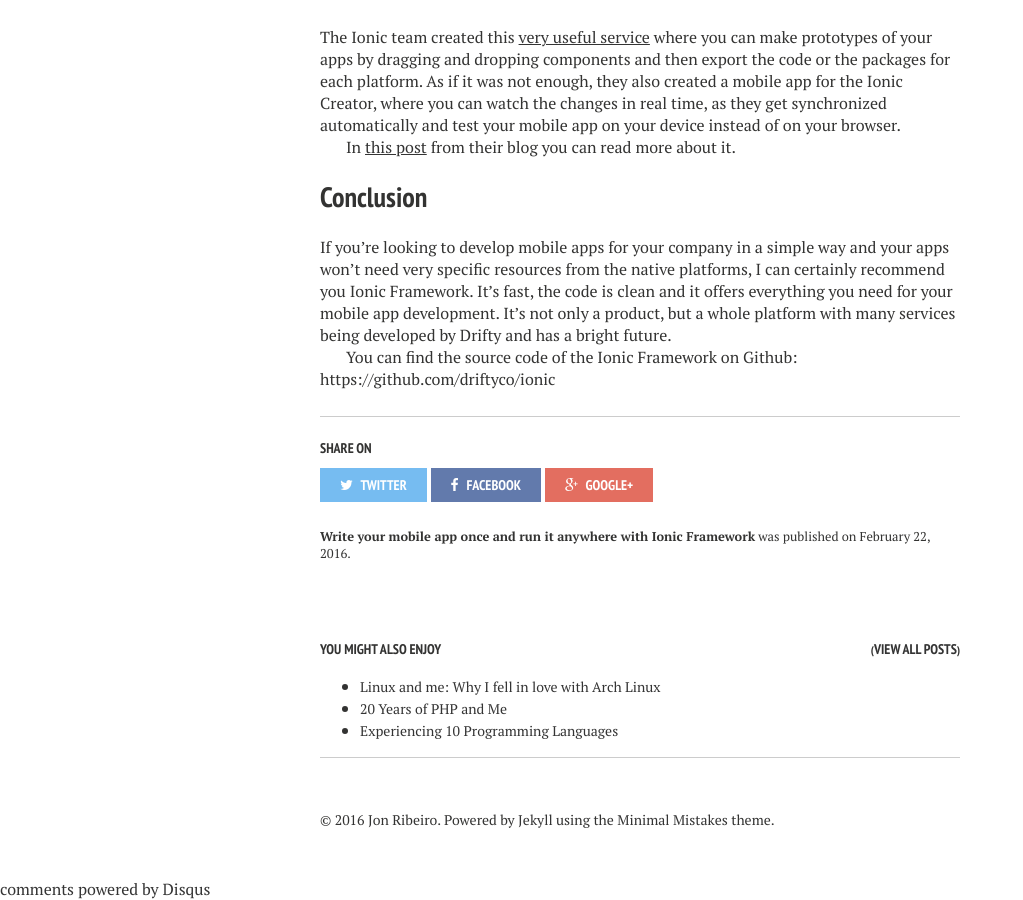
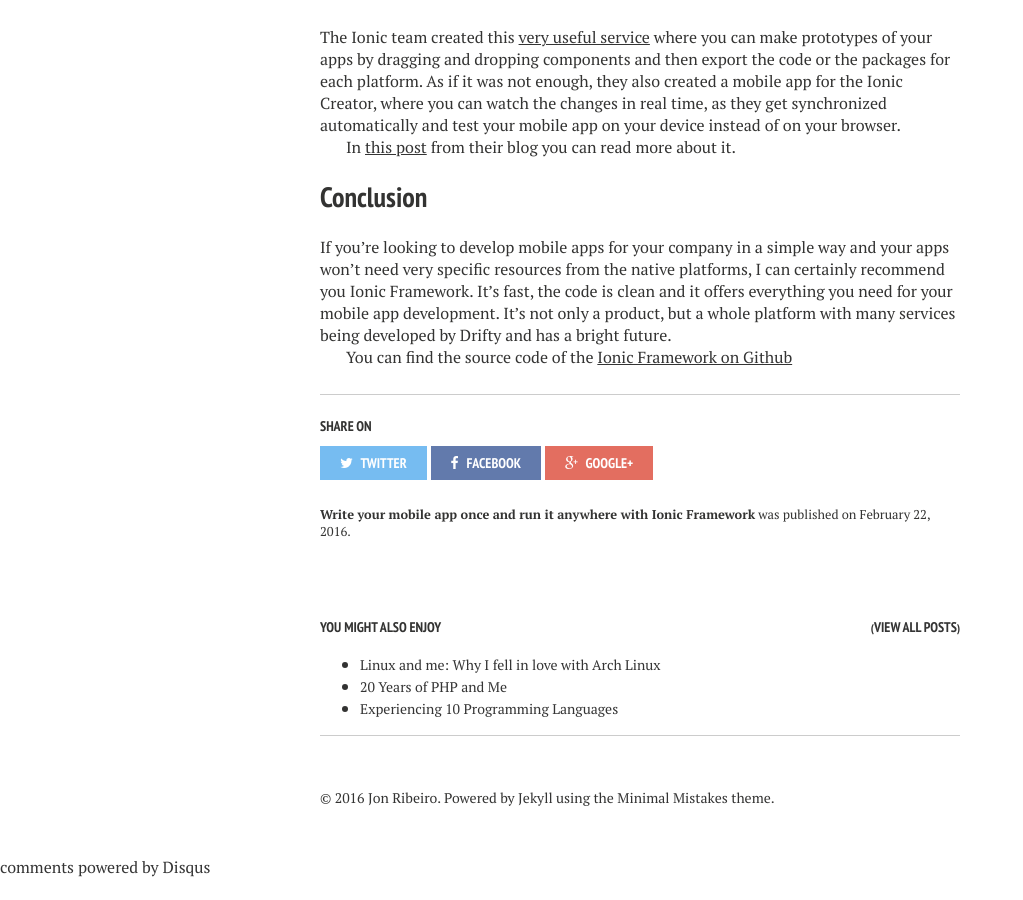
Before and after one commit to jonathas/jonathas.github.io, a Jekyll site: the page built from _posts/2016-02-22-write-your-mobile-app-once-and-run-it-anywhere-with-ionic-framework.markdown, in a window 1280 px wide and 900 px high, scrolled down 3283 px. Shown: the whole window, without its empty margins (0-1023 px from the left). Built offline with Jekyll 4.4.1, drawn with Linux system fonts in a browser that asks for light colours; nearby versions of some CDN libraries; comment, search, counter and statistics services are not loaded; after the commit the page ends 4161 px from its top, so only the background shows below that.

Commit message:
Fixed the link for the Ionic Framework on Github

```diff
--- a/_posts/2016-02-22-write-your-mobile-app-once-and-run-it-anywhere-with-ionic-framework.markdown
+++ b/_posts/2016-02-22-write-your-mobile-app-once-and-run-it-anywhere-with-ionic-framework.markdown
@@ -83,5 +83,4 @@
 
 If you're looking to develop mobile apps for your company in a simple way and your apps won't need very specific resources from the native platforms, I can certainly recommend you Ionic Framework. It's fast, the code is clean and it offers everything you need for your mobile app development. It's not only a product, but a whole platform with many services being developed by Drifty and has a bright future.
 
-You can find the source code of the Ionic Framework on Github:
-https://github.com/driftyco/ionic
+You can find the source code of the [Ionic Framework on Github](https://github.com/driftyco/ionic)
```
